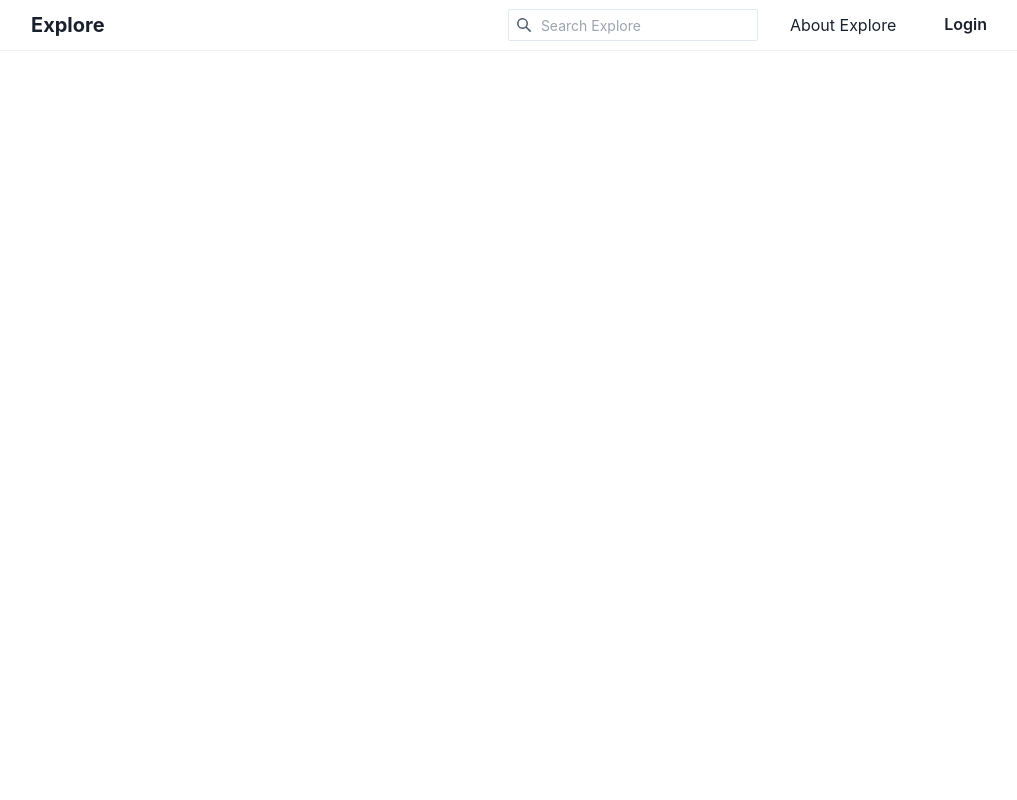
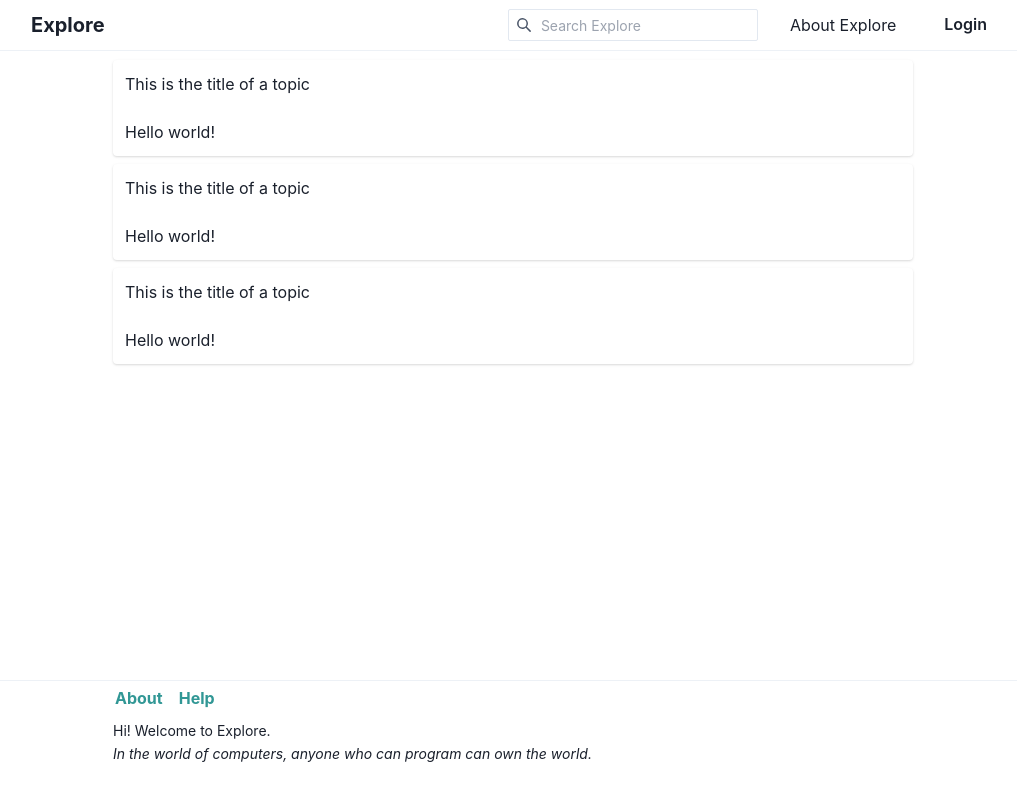
Before and after one commit to xdsdmg/explore, a Next.js app in the folder explore-fe/: page / in a window 1280 px wide. Shown: the whole page, without its empty margins (127-1144 px from the left). Built offline with nearby package versions, Linux system fonts and the light colour scheme.

Commit message:
feat(wip): devloping home page

```diff
--- a/explore-fe/src/app/globals.css
+++ b/explore-fe/src/app/globals.css
@@ -1,6 +1,11 @@
 @tailwind base;
 @tailwind components;
 @tailwind utilities;
+
+html,
+body {
+  height: 100%;
+}
 
 :root {
   --foreground-rgb: 0, 0, 0;
@@ -18,12 +23,9 @@
 
 body {
   color: rgb(var(--foreground-rgb));
-  background: linear-gradient(
-      to bottom,
+  background: linear-gradient(to bottom,
       transparent,
-      rgb(var(--background-end-rgb))
-    )
-    rgb(var(--background-start-rgb));
+      rgb(var(--background-end-rgb))) rgb(var(--background-start-rgb));
 }
 
 @layer utilities {
--- a/explore-fe/src/app/page.tsx
+++ b/explore-fe/src/app/page.tsx
@@ -1,10 +1,11 @@
 "use client"
 
-import { Box, Container, HStack, Text, Input, InputGroup, InputLeftElement, Button, Grid, GridItem, Center, Flex, Spacer, Heading, Link, Divider } from "@chakra-ui/react";
+import { Box, Input, InputGroup, InputLeftElement, Button, Flex, Spacer, Heading, Link, Divider, VStack, Card, CardBody, CardFooter, Grid, Text } from "@chakra-ui/react";
 import { SearchIcon } from "@chakra-ui/icons";
 
 export default function Home() {
   return (
+    <Grid minHeight='100%' templateRows={'60px auto 120px'}>
       <Box>
         <Flex alignItems='center' gap='8' padding={'5px 150px'}>
           <Box p='2'>
@@ -22,5 +23,37 @@ export default function Home() {
         </Flex>
         <Divider />
       </Box>
+      <Flex justifyContent='center'>
+        <VStack>
+          <Card size='sm' w='800px'>
+            <CardBody>This is the title of a topic</CardBody>
+            <CardFooter>Hello world!</CardFooter>
+          </Card>
+          <Card size='sm' w='800px'>
+            <CardBody>This is the title of a topic</CardBody>
+            <CardFooter>Hello world!</CardFooter>
+          </Card>
+          <Card size='sm' w='800px'>
+            <CardBody>This is the title of a topic</CardBody>
+            <CardFooter>Hello world!</CardFooter>
+          </Card>
+        </VStack>
+      </Flex>
+      <Box>
+        <Divider />
+        <Flex justifyContent='center' >
+          <VStack w='800px'>
+            <Flex justifyContent='left' alignItems='center' w='100%' gap={4} padding={'5px 0 0 2px'}>
+              <Link color='teal.500' as='b'>About</Link>
+              <Link color='teal.500' as='b'>Help</Link>
+            </Flex>
+            <Box w='100%' padding={'2px 0 2px 0'}>
+              <Text fontSize='sm'>Hi! Welcome to Explore.</Text>
+              <Text fontSize='sm' as='cite'>In the world of computers, anyone who can program can own the world.</Text>
+            </Box>
+          </VStack>
+        </Flex>
+      </Box >
+    </Grid >
   );
 }
```
Lines whose indentation alone changed are shown as unchanged.
